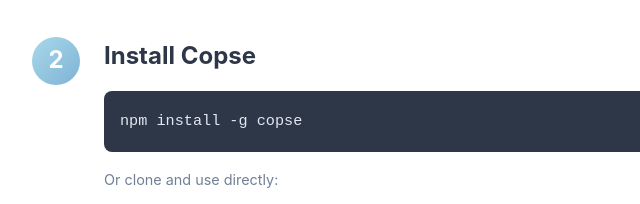
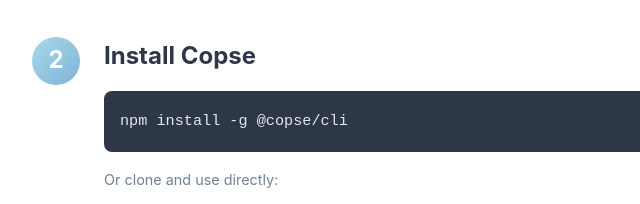
Before and after one commit to jonathanKingston/copse, a website: page docs/index.html in a window 1280 px wide. Shown: the part 1413-1617 px from the top of the page, 208-848 px from the left. Drawn offline with Linux system fonts and the light colour scheme.

Commit message:
Add namespace

```diff
--- a/docs/index.html
+++ b/docs/index.html
@@ -108,8 +108,8 @@
                         <div class="step-content">
                             <h4>Install Copse</h4>
                             <div class="code-block">
-                                <code>npm install -g copse</code>
-                                <button class="copy-btn" onclick="copyToClipboard('npm install -g copse')">Copy</button>
+                                <code>npm install -g @copse/cli</code>
+                                <button class="copy-btn" onclick="copyToClipboard('npm install -g @copse/cli')">Copy</button>
                             </div>
                             <p class="alt-text">Or clone and use directly:</p>
                             <div class="code-block">
```
Also changed, not shown: package.json (+19 -1 lines), README.md.
